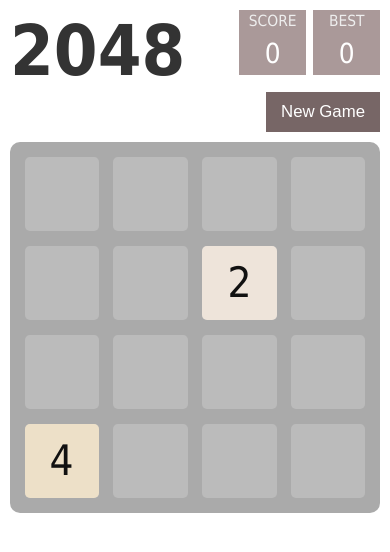
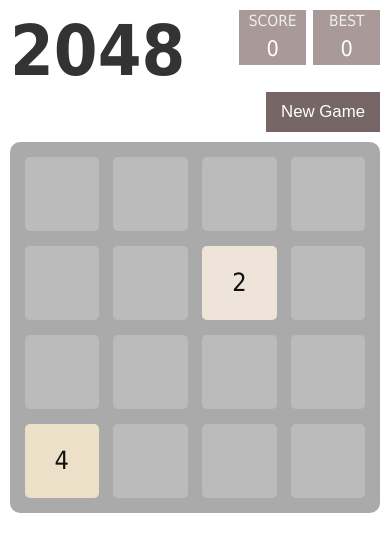
Before and after one commit to shenxinle/2048, a website: page index.html in a window 390 px wide. Drawn offline with Linux system fonts and the light colour scheme.

Commit message:
modify fontSize

```diff
--- a/style/main.scss
+++ b/style/main.scss
@@ -36,6 +36,11 @@
                 p {
                     font-size: 1.8em;
                     color: #fff;
+                    @media (max-width: 500px) {
+                        & {
+                            font-size: 1.4em;
+                        }
+                    }
                 }
             }
         }
@@ -79,6 +84,7 @@
             @media (max-width: 500px) {
                 & {
                     line-height: 3.8rem;
+                    font-size: 1.8em;
                 }
             }
         }
```
Also changed, not shown: style/main.css.
